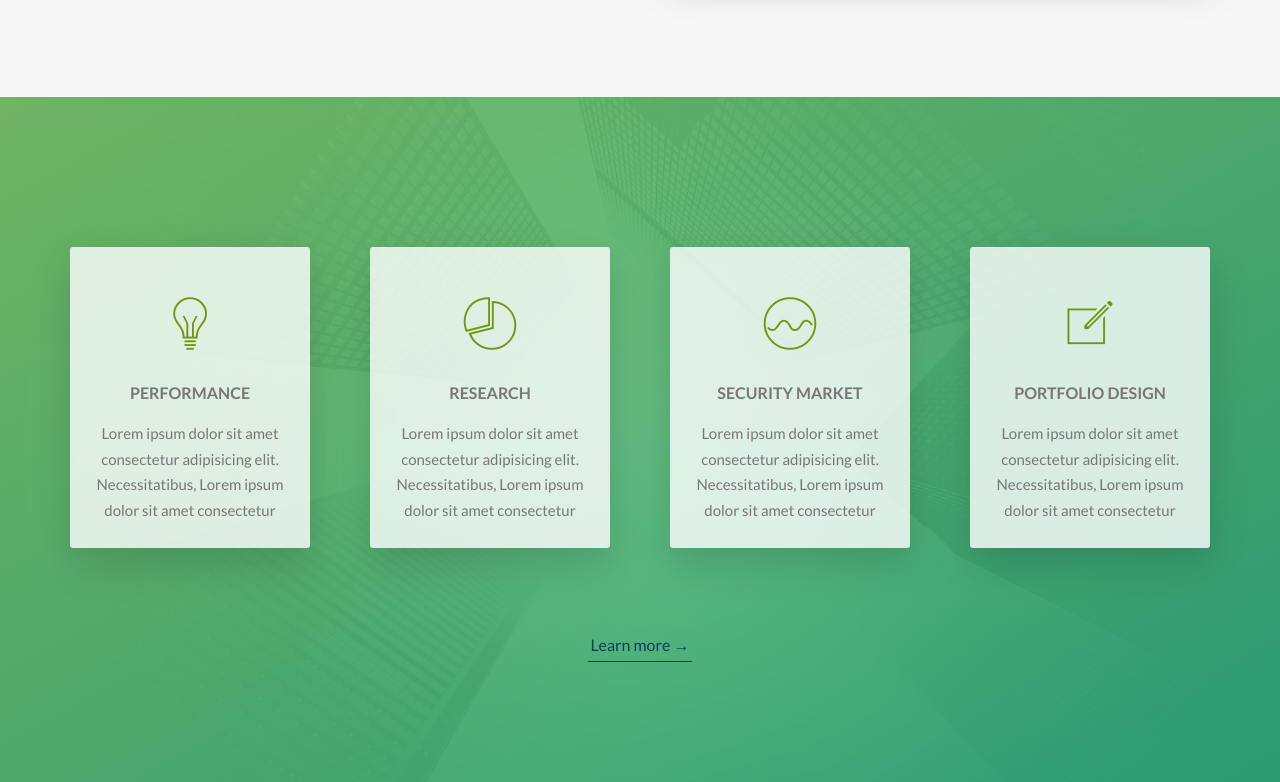
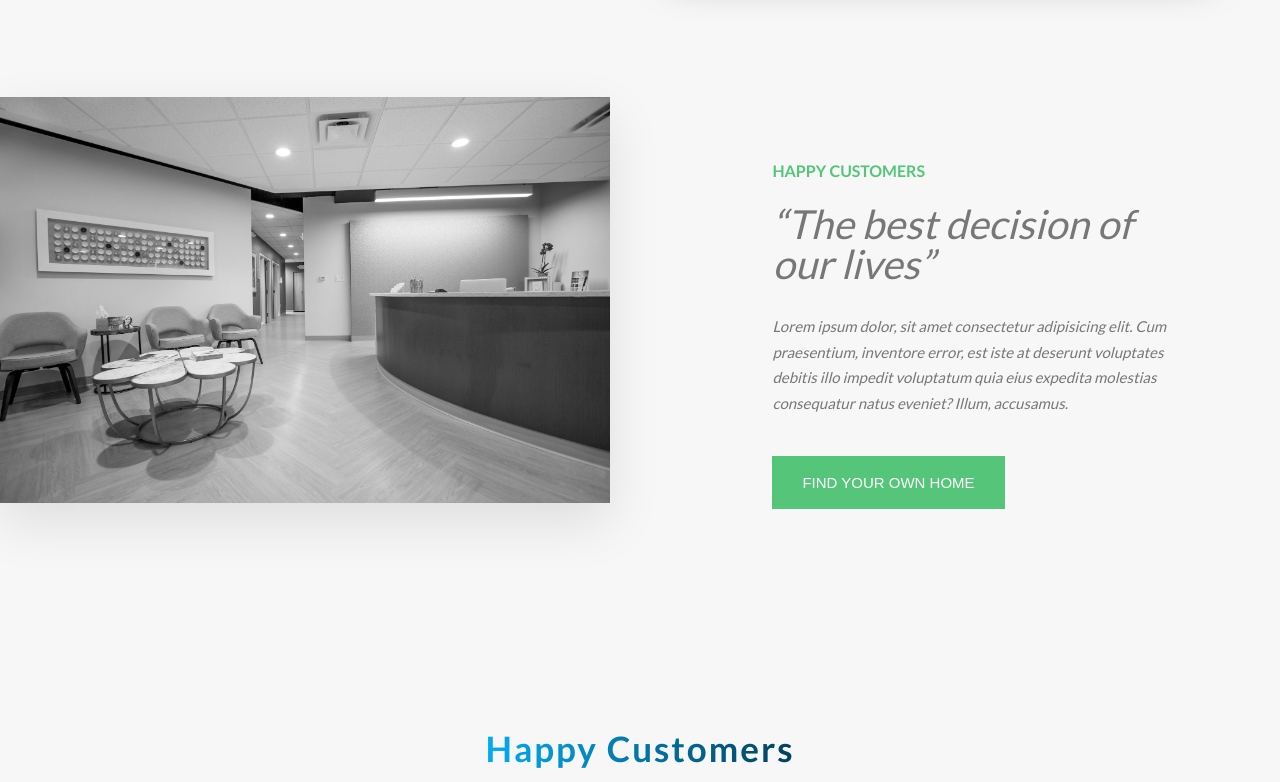
Before and after one commit to Hondohondo/Website-ORGPM, a website: page property.html in a window 1280 px wide. Shown: the part 1196-1978 px from the top of the page. Drawn offline with nearby package versions, Linux system fonts and the light colour scheme; files whose address does not match are found by name.

Commit message:
Properties Home Page Finish Styling

```diff
--- a/property.html
+++ b/property.html
@@ -127,64 +127,31 @@
 
             </section>
 
-            <section class="section-features js--section-features">
+            <section class="section-stori">
+            <div class="row">
+            <div class="col-1-of-2">
+                <div class="stori__pictures">
+                    <img src="img/hero1.jpg" alt="Properties Examples" class="stori__img--1">
+                    <!-- <img src="img/her.jpg" alt="Properties Examples" class="stori__img--2"> -->
+                </div>
+            </div>
 
-                <div class="row">
-                    <div class="col-1-of-4">
-                        <div class="feature-box">
-                            <!-- <i class="feature-box__icon icon-basic-world"></i> -->
-                            <i class="ion-ios-lightbulb-outline feature-box__icon"></i>
-                            <h3 class="heading-tertiary u-margin-bottom-small">Performance</h3>
-                            <p class="feature-box__text">
-                                Lorem ipsum dolor sit amet consectetur adipisicing elit. Necessitatibus,
-                                Lorem ipsum dolor sit amet consectetur
-                            </p>
-                        </div>
-                    </div>
-
-                    <div class="col-1-of-4">
-                        <div class="feature-box">
-                            <!-- <i class="feature-box__icon icon-basic-compass"></i> -->
-                            <i class="ion-ios-pie-outline feature-box__icon"></i>
-                            <h3 class="heading-tertiary u-margin-bottom-small">Research</h3>
-                            <p class="feature-box__text">
-                                Lorem ipsum dolor sit amet consectetur adipisicing elit. Necessitatibus,
-                                Lorem ipsum dolor sit amet consectetur
-                            </p>
-                        </div>
-                    </div>
-
-                    <div class="col-1-of-4">
-                        <div class="feature-box">
-                            <!-- <i class="feature-box__icon icon-basic-map"></i> -->
-                            <i class="ion-ios-analytics-outline feature-box__icon"></i>
-                            <h3 class="heading-tertiary u-margin-bottom-small">Security Market</h3>
-                            <p class="feature-box__text">
-                                Lorem ipsum dolor sit amet consectetur adipisicing elit. Necessitatibus,
-                                Lorem ipsum dolor sit amet consectetur
-                            </p>
-                        </div>
-                    </div>
-
-                    <div class="col-1-of-4">
-                        <div class="feature-box">
-                            <!-- <i class="feature-box__icon icon-basic-heart"></i> -->
-                            <i class="ion-ios-compose-outline feature-box__icon"></i>
-                            <h3 class="heading-tertiary u-margin-bottom-small">Portfolio Design</h3>
-                            <p class="feature-box__text">
-                                Lorem ipsum dolor sit amet consectetur adipisicing elit. Necessitatibus,
-                                Lorem ipsum dolor sit amet consectetur
-                            </p>
-                        </div>
-                    </div>
-
-                </div>
-
-                <div class="row u-center-text">
-                    <a href="#" class="btn-text">Learn more &rarr;</a>
-                </div>
+            <!-- </div>
+            <div class="row"> -->
+            <div class="col-1-of-2">
 
 
+            <div class="stori__content">
+                <h3 class="heading-3 mb-sm">Happy Customers</h3>
+                <h2 class="heading-2 heading-2--dark mb-md"> &ldquo;The best decision of our lives&rdquo;</h2>
+                <p class="stori__text">
+                    Lorem ipsum dolor, sit amet consectetur adipisicing elit. Cum praesentium, inventore error, est iste at deserunt voluptates
+                    debitis illo impedit voluptatum quia eius expedita molestias consequatur natus eveniet? Illum, accusamus.
+                </p>
+                <button class="btn-property">Find your own home</button>
+            </div>
+            </div>
+            </div>
             </section>
 
             <section class="section-stories">
--- a/sass/main.scss
+++ b/sass/main.scss
@@ -14,9 +14,11 @@
 @import "components/story";
 
 
+
 @import "layout/footer";
 @import "layout/grid";
 @import "layout/header";
 
 
+
 @import "pages/home";
--- a/sass/pages/_home.scss
+++ b/sass/pages/_home.scss
@@ -175,3 +175,94 @@
 
     }
 }
+
+.section-stori {
+    background-color: $color-grey-light-1;
+
+    .row {
+        max-width: 100%;
+    }
+
+
+
+}
+
+.stori {
+    &__pictures {
+        //background-color: $color-primary;
+        //position: relative;
+        //background-image: linear-gradient(rgba($color-primary, .5), rgba($color-primary, .5)), url(img/back.jpg);
+    }
+
+    &__img--1 {
+
+       width: 100%;
+       //width: 450px;
+        box-shadow: 0 2rem 5rem rgba(#000, .1);
+        //width: 60%;
+        //position: absolute;
+        //top: 20%;
+        //left: 20%;
+        //margin-top: 6vh;   COMMENTS --    get a photo with a higher height
+    }
+
+    &__img--2 {
+        //display: none;
+        //width: 388px;
+       // width: 60%;
+        //position: absolute;
+        //top: 20%;
+       // left: 50%;
+        //box-shadow: 0 2rem 5rem rgba(#000, .2);
+       // transform: translateY(-50%);
+    }
+
+    &__content {
+        background-color: $color-grey-light-1;
+
+        padding: 6rem 8vw;
+    }
+
+    &__text {
+        font-size: 1.5rem;
+        font-style: italic;
+        margin-bottom: 4rem;
+    }
+}
+
+.heading-2 {
+    font-weight: 400;
+    font-size: 4rem;
+    font-style: italic;
+    line-height: 1;
+
+    &--light {color: $color-grey-light-1;}
+    &--dark {color: $color-grey-dark;}
+}
+
+.heading-3 {
+    font-size: 1.6rem;
+    color: $color-primary;
+    text-transform: uppercase;
+}
+
+.btn-property {
+    background-color: $color-primary;
+    color: $color-white;
+    border: none;
+    border-radius: 0;
+    font-size: 1.5rem;
+    text-transform: uppercase;
+    padding: 1.8rem 3rem;
+    cursor: pointer;
+    transition: all .2s;
+
+    &:hover {
+        background-color: $color-primary-dark;
+    }
+}
+
+.mb-sm { margin-bottom: 2rem; }
+.mb-md { margin-bottom: 3rem; }
+.mb-lg { margin-bottom: 4rem; }
+.mb-hg { margin-bottom: 8rem; }
```
Also changed, not shown: css/style.css.
